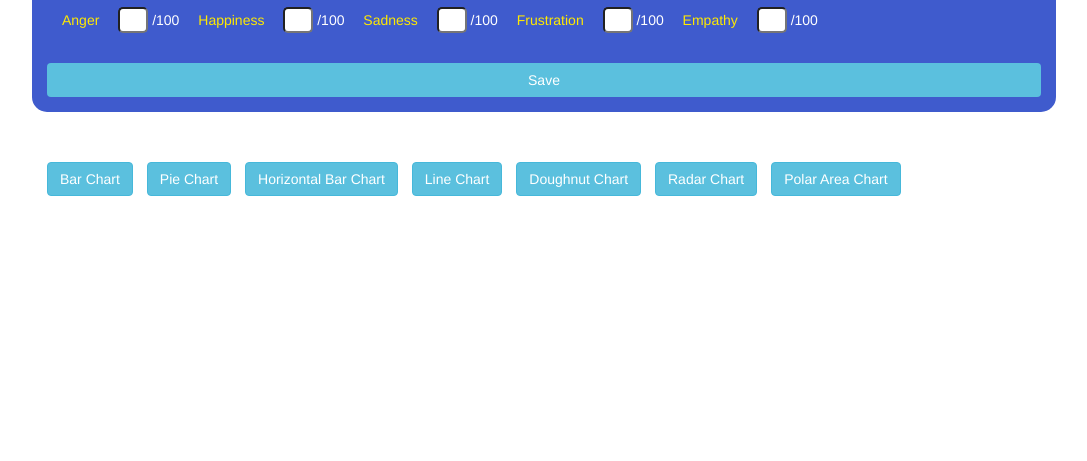
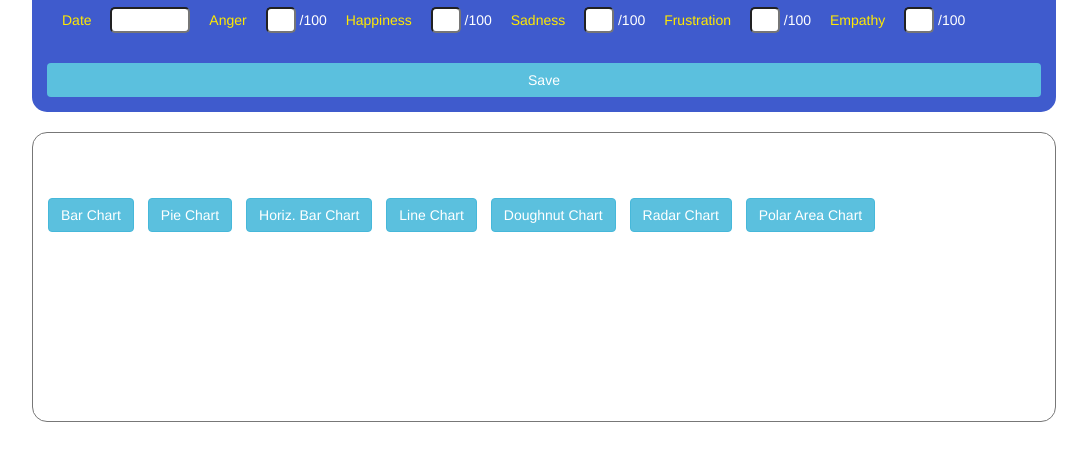
Before and after one commit to lizzie92869/charts_for_brainotion, a plain HTML site: page index.html in a window 1280 px wide. Shown: the part 91-552 px from the top of the page, without its empty margins (96-1183 px from the left). Drawn offline with nearby package versions, Linux system fonts and the light colour scheme.

Commit message:
set date picker

```diff
--- a/application.css
+++ b/application.css
@@ -1,6 +1,3 @@
-
-
-
 #navbar {
 	width: 100%;
 	margin: 0 auto;
@@ -13,8 +10,15 @@
 	margin-bottom: 2%;
 }
 
-.container {
+#container-block {
 	width: 80%;
+	/*background-color: #3F5BCD;*/
+	color: white;
+	border-radius: 15px;
+	border: 1px solid #777;
+	padding: 15px;
+	margin: 0 auto;
+	margin-top: 20px;
 }
 
 canvas {
@@ -36,6 +40,14 @@ canvas {
 	width: 30px;
 	border-radius: 5px;
 	margin-bottom: 10px;
+	color: black;
+}
+
+.input-date {
+	width: 80px;
+	border-radius: 5px;
+	margin-bottom: 10px;
+	color: black;
 }
 
 #form-block {
--- a/index.html
+++ b/index.html
@@ -14,7 +14,9 @@
   <link rel="stylesheet" type="text/css" href="drop_menu.css">
   <!-- Add Jquery -->
   <script src="https://ajax.googleapis.com/ajax/libs/jquery/3.3.1/jquery.min.js"></script>
-
+  <!-- Jquery for date picker -->
+  <script src="https://code.jquery.com/ui/1.12.1/jquery-ui.js"></script>
+  <link rel="stylesheet" href="http://code.jquery.com/ui/1.12.1/themes/base/jquery-ui.css">
 
   <title>My Chart.js Chart</title>
 </head>
@@ -25,6 +27,11 @@
   <div class="center">
     <form id="form-block" method="POST" action="URL_OF_REST">
     <h2 class="form-input-heading">Enter a new evaluation</h2>
+
+    <div class="inline">
+      <div class="emotion-name">Date</div>
+      <input class="input-date" type="text" id="datepicker">
+    </div>
 
     <div class="inline">
       <div class="emotion-name">Anger</div>
@@ -52,7 +59,7 @@
 
     <div class="inline">
       <div class="emotion-name">Empathy</div>
-      <input class="input-score" type="text" required name="anger">
+      <input class="input-score" type="number" required name="anger">
       /100
     </div>
 
@@ -62,10 +69,10 @@
 
   <!-- display of the charts -->
   <div class="center">
-  <div class="container center">
+  <div id="container-block">
     <button type="button" id="bar-btn" class="navbtn btn btn-info">Bar Chart</button>
       <button type="button" id="pie-btn" class="navbtn btn btn-info">Pie Chart</button>
-      <button type="button" id="horizontal-bar-btn" class="navbtn btn btn-info">Horizontal Bar Chart</button>
+      <button type="button" id="horizontal-bar-btn" class="navbtn btn btn-info">Horiz. Bar Chart</button>
       <button type="button" id="line-btn" class="navbtn btn btn-info">Line Chart</button>
       <button type="button" id="doughnut-btn" class="navbtn btn btn-info">Doughnut Chart</button>
       <button type="button" id="radar-btn" class="navbtn btn btn-info">Radar Chart</button>
@@ -73,7 +80,16 @@
   <canvas id="canvas"></canvas>
   </div>
   </div>
+
+
+
   <script>
+
+  // date picker from jquery
+  $( function() {
+    $( "#datepicker" ).datepicker();
+  } );
+
 
   // default styling for the chart
   Chart.defaults.global.defaultFontFamily = 'Lato';
```
